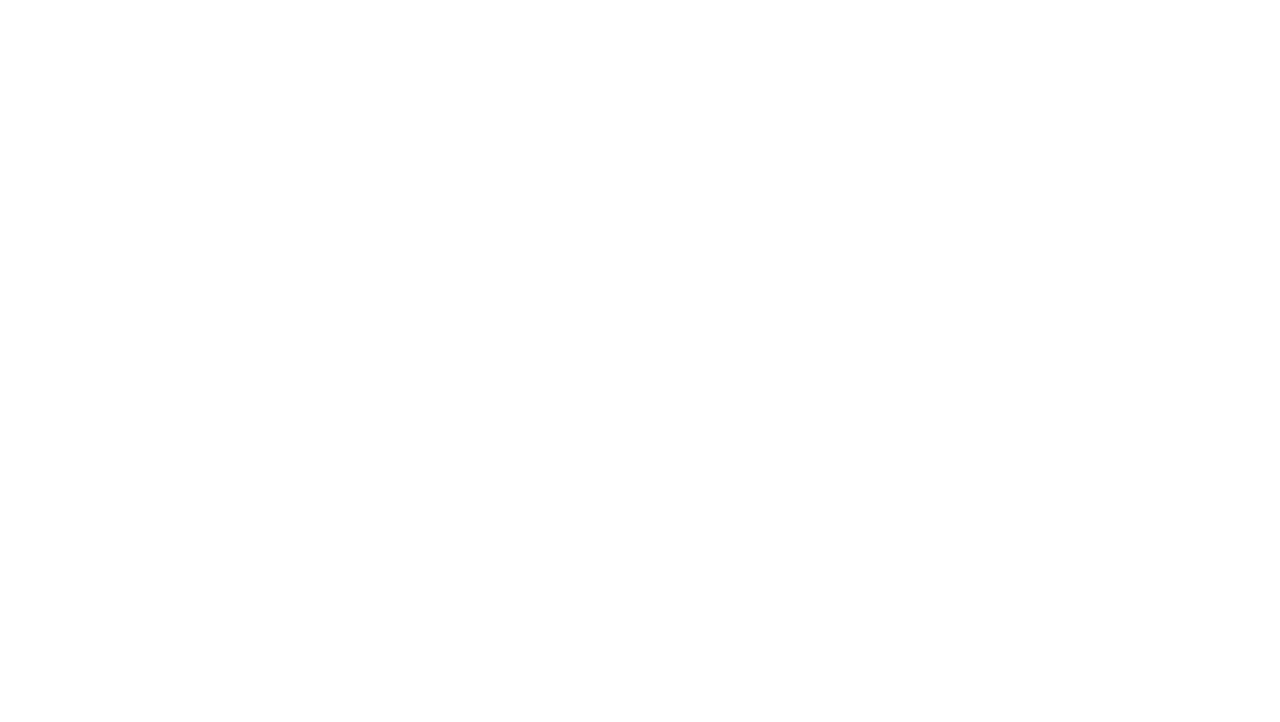
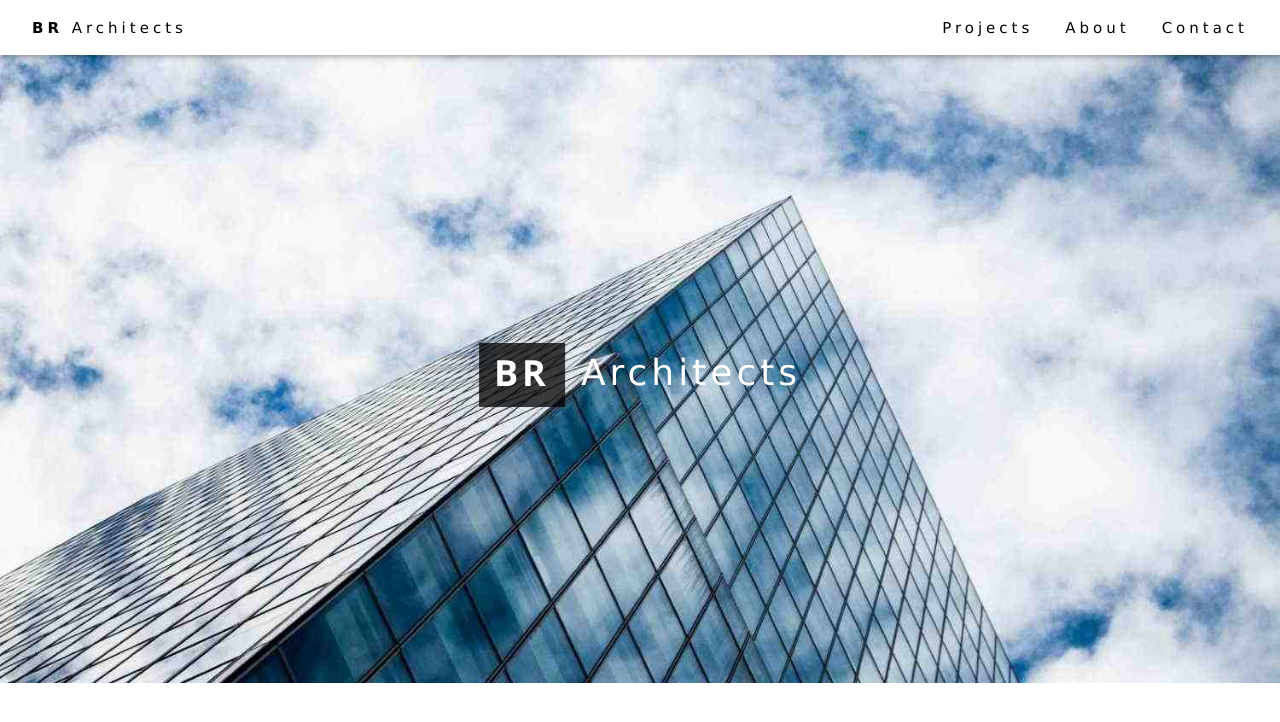
Before and after one commit to duc30012001/Architect, a plain HTML site: page index.html in a window 1280 px wide. Drawn offline with Linux system fonts and the light colour scheme.

Commit message:
done branch image

```diff
--- a/index.html
+++ b/index.html
@@ -4,9 +4,29 @@
     <meta charset="UTF-8">
     <meta http-equiv="X-UA-Compatible" content="IE=edge">
     <meta name="viewport" content="width=device-width, initial-scale=1.0">
+    <link rel="stylesheet" href="./style.css">
     <title>Architect</title>
 </head>
 <body>
+    <!-- Navigation -->
+    <div class="nav-bar">
+        <ul class="branch hover">
+            <li> <span>BR</span> Architects</li>
+        </ul>
+        <ul class="infor">
+            <li class="hover">Projects</li>
+            <li class="hover">About</li>
+            <li class="hover">Contact</li>
+        </ul>
+    </div>
 
+    <!-- Branch image -->
+    <div class="branch-img">
+        <img src="./img/architect.jpg" alt="">
+        <div class="branch-name">
+            <div class="branch-logo font-seoui">BR</div>
+            <div class="branch-type">Architects</div>
+        </div>
+    </div>
 </body>
 </html>
--- a/style.css
+++ b/style.css
@@ -0,0 +1,92 @@
+* {
+    box-sizing: border-box;
+    margin: 0;
+    padding: 0;
+}
+
+html {
+    font-family: 'Verdana';
+    font-size: 15px;
+}
+
+.font-seoui {
+    font-family: 'Segoe UI', Tahoma, Geneva, Verdana, sans-serif;
+}
+
+.hover:hover {
+    background-color: rgb(214, 212, 212);
+    cursor: pointer;
+}
+
+
+/* Nav bar */
+.nav-bar {
+    display: flex;
+    justify-content: space-between;
+    padding: 8px 16px;
+    box-shadow: 0 2px 5px rgba(0, 0, 0, 0.3);
+    letter-spacing: 4px;
+    height: 55px;
+    align-items: center;
+    position: fixed;
+    background-color: #fff;
+    width: 100%;
+    z-index: 1;
+}
+
+
+.nav-bar .branch {
+    display: flex;
+    padding: 8px 16px;
+    list-style: none;
+}
+
+.branch span {
+    font-weight: 700;
+}
+
+.nav-bar .infor {
+    display: flex;
+    list-style: none;
+
+}
+
+.infor li {
+    padding: 8px 16px;
+}
+
+/* Branch image */
+.branch-img {
+    position: absolute;
+    /* top: 55px; */
+}
+
+.branch-img img {
+    width: 100%;
+}
+
+.branch-name {
+    position: absolute;
+    top: 50%;
+    right: 50%;
+    display: flex;
+    color: white;
+    font-size: 36px;
+    /* transform: translateX(50%); */
+    transform: translate(50%);
+    line-height: 60px;
+    letter-spacing: 4px;
+}
+
+.branch-logo {
+    background-color: rgba(0, 0, 0, 0.75);
+    height: 64px;
+    width: 86px;
+    font-weight: 700;
+    text-align: center;
+}
+
+.branch-type {
+   padding-left: 16px;
+   font-weight: 100;
+}
```
Also changed, not shown: img/architect.jpg (added).
